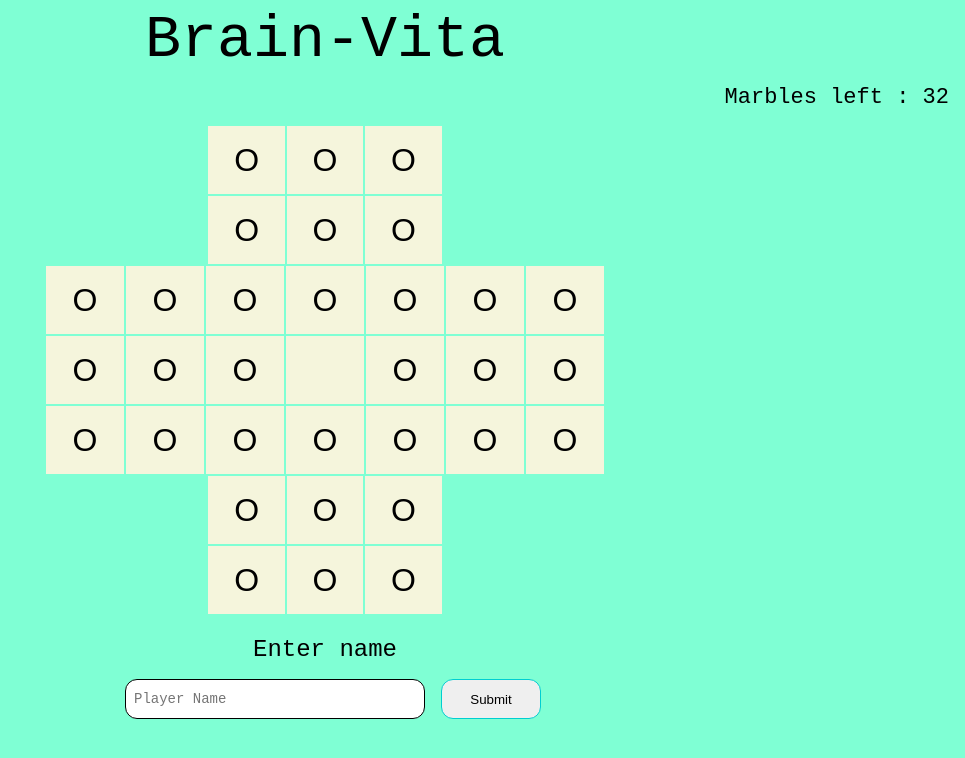
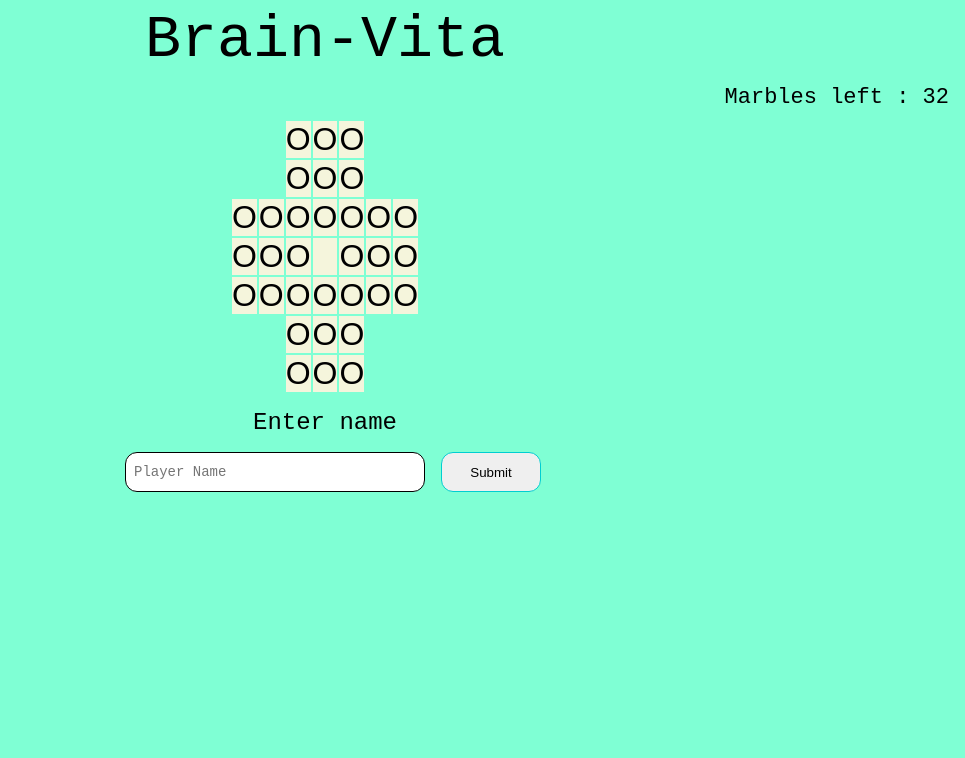
Before and after one commit to bhaskartalla/brain-vita, a React (Create React App) app: page / in a window 1280 px wide. Shown: the top 758 px of the page, without its empty margins (315-1280 px from the left). Built offline with nearby package versions, Linux system fonts and the light colour scheme.

Commit message:
Update style.js

```diff
--- a/src/components/style.js
+++ b/src/components/style.js
@@ -1,13 +1,13 @@
-import styled from "styled-components"
+import styled from 'styled-components'
 
 export const Board = styled.div`
   display: flex;
   flex-direction: column;
-  max-width: 560px;
-  max-height: 560px;
+  ${'' /* max-width: 560px; */}
+  ${'' /* max-height: 560px; */}
   width: 98%;
   margin: auto;
-  min-height: 500px;
+  ${'' /* min-height: 500px; */}
   align-items: center;
   justify-content: center;
 `
@@ -15,28 +15,30 @@ export const Board = styled.div`
 export const Top = styled.div`
   display: grid;
   grid-template-columns: repeat(3, 1fr);
-  grid-template-rows: repeat(2, 1fr);
-  width: 42%;
-  height: 28%;
-  min-height: 140px;
+  ${'' /* grid-template-rows: repeat(2, 1fr); */}
+  ${'' /* width: 42%; */}
+  ${'' /* height: 28%; */}
+  ${'' /* min-height: 140px; */}
 `
 
 export const Middle = styled.div`
   display: grid;
-  width: 100%;
-  height: 42%;
+  ${'' /* width: 100%; */}
+  ${'' /* height: 42%; */}
   grid-template-columns: repeat(7, 1fr);
-  min-height: 210px;
-  grid-template-rows: repeat(3, 1fr);
+  ${'' /* min-height: 210px; */}
+  ${'' /* grid-template-rows: repeat(3, 1fr); */}
 `
 
 export const Bottom = styled.div`
   display: grid;
   grid-template-columns: repeat(3, 1fr);
-  grid-template-rows: repeat(2, 1fr);
+  ${
+    '' /* grid-template-rows: repeat(2, 1fr);
   width: 42%;
   min-height: 140px;
-  height: 28%;
+  height: 28%; */
+  }
 `
 
 export const InfoDivrapper = styled.div`
@@ -55,7 +57,7 @@ export const Errorlabel = styled.label`
   font-size: 18px;
   font-family: fantasy;
   color: #f44336;
-  visibility: ${({ isError }) => (isError ? "none" : "hidden")};
+  visibility: ${({ isError }) => (isError ? 'none' : 'hidden')};
 `
 
 export const ScoreLabel = styled.label`
```
